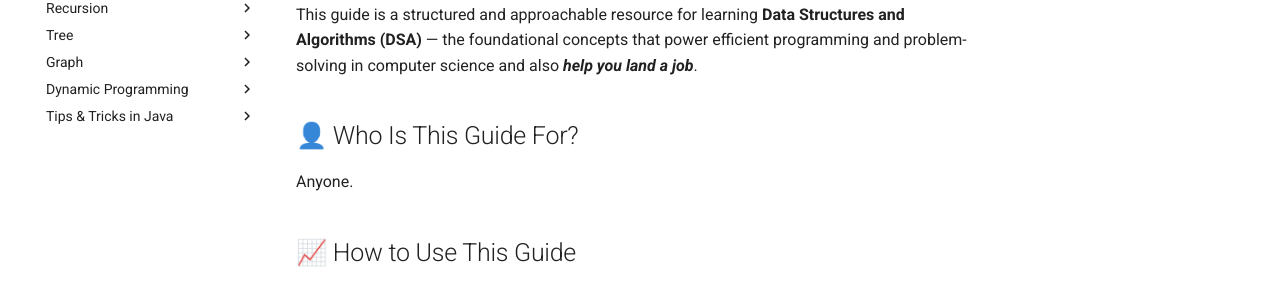
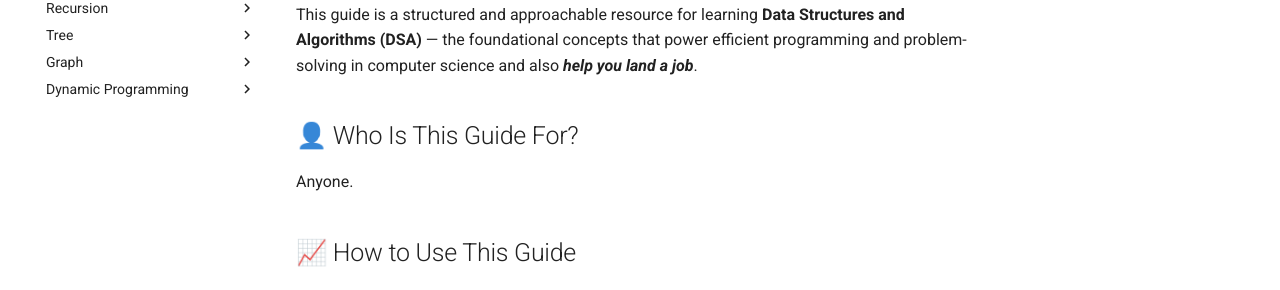
Before and after one commit to amritpandey23/dsa-guide, an MkDocs documentation site: the page built from docs/index.md, in a window 1280 px wide. Shown: the part 229-519 px from the top of the page. Built offline with MkDocs 1.6.1 and Material for MkDocs 9.7.7, drawn with Linux system fonts in a browser that asks for light colours.

Commit message:
Removed tips and tricks from the navigation.

```diff
--- a/mkdocs.yml
+++ b/mkdocs.yml
@@ -35,8 +35,6 @@ nav:
         - Longest Common Subsequence: dynamic_programming/editorials/longest_common_subsequence.md
         - Maximum Subarray Sum: dynamic_programming/editorials/max_subarray_sum.md
         - Coin Sum Combination: dynamic_programming/editorials/coin_sum_combination.md
-  - Tips & Tricks in Java:
-      - Lamda Expression & Streams: tricks_in_java/lambda_stream.md
 plugins:
   - search
   - mermaid2
```
